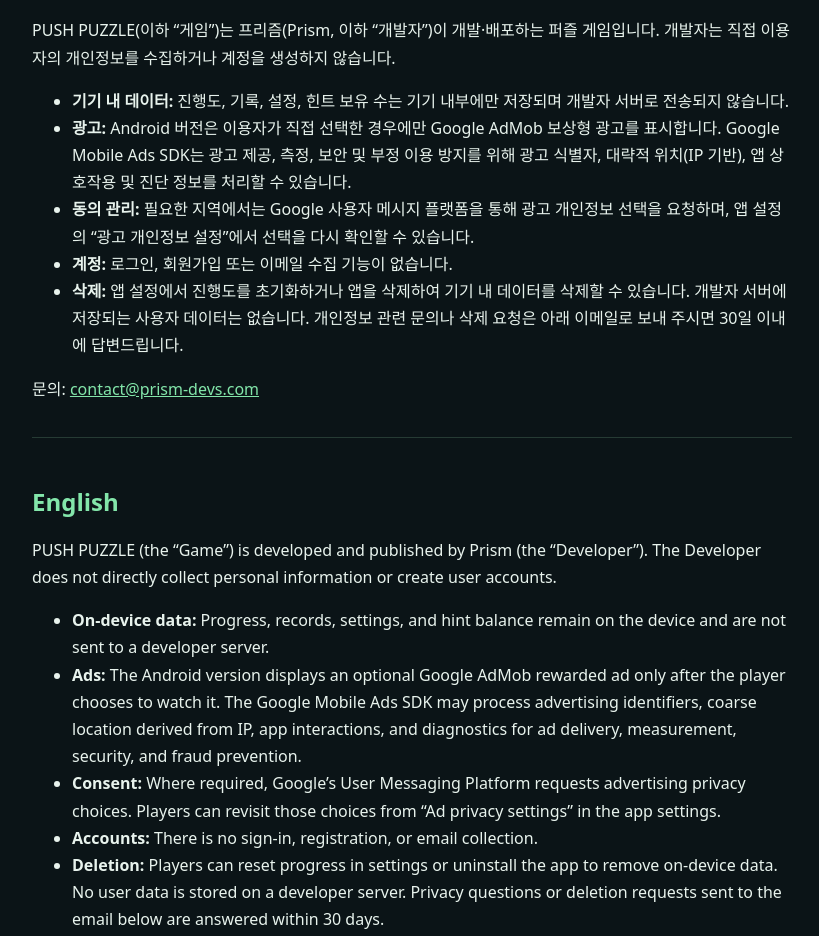
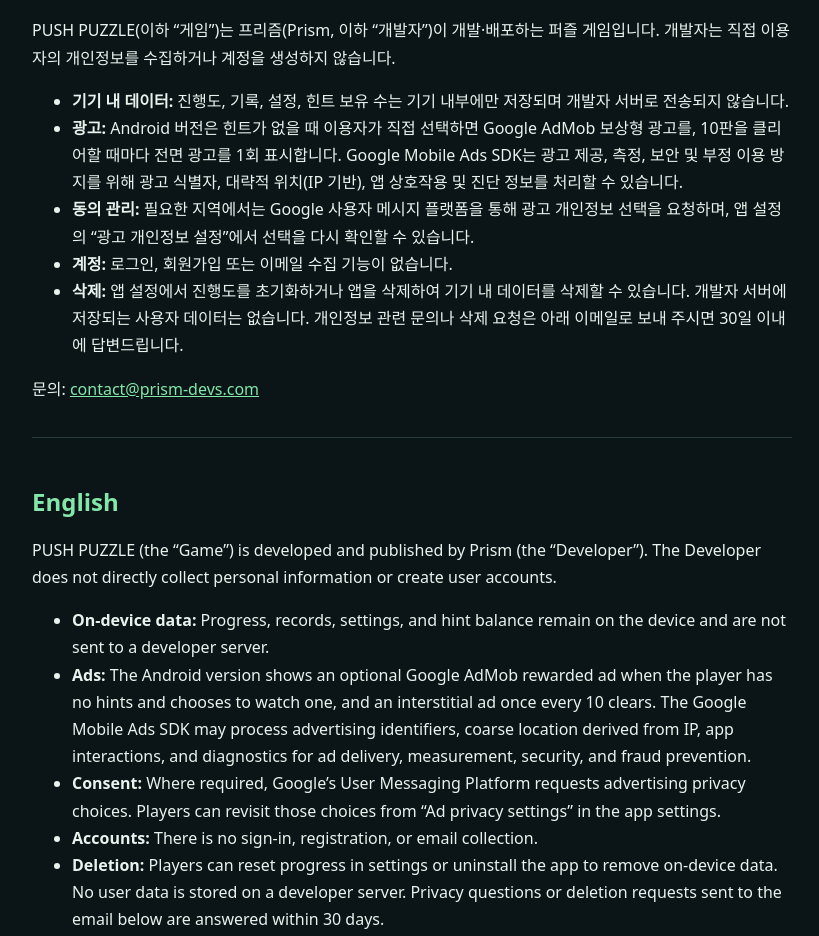
Before and after one commit to jbkim-dev/jbkim-dev.github.io, a plain HTML site: page push-puzzle/privacy.html in a window 1280 px wide. Shown: the part 226-1162 px from the top of the page, without its empty margins (228-1047 px from the left). Drawn offline with Linux system fonts and the light colour scheme.

Commit message:
push-puzzle, zodiac-triple: update ad cadence in privacy pages
Co-Authored-By: Claude Opus 5.5 <noreply@anthropic.com>

```diff
--- a/push-puzzle/privacy.html
+++ b/push-puzzle/privacy.html
@@ -25,7 +25,7 @@
   <p>PUSH PUZZLE(이하 “게임”)는 프리즘(Prism, 이하 “개발자”)이 개발·배포하는 퍼즐 게임입니다. 개발자는 직접 이용자의 개인정보를 수집하거나 계정을 생성하지 않습니다.</p>
   <ul>
     <li><strong>기기 내 데이터:</strong> 진행도, 기록, 설정, 힌트 보유 수는 기기 내부에만 저장되며 개발자 서버로 전송되지 않습니다.</li>
-    <li><strong>광고:</strong> Android 버전은 이용자가 직접 선택한 경우에만 Google AdMob 보상형 광고를 표시합니다. Google Mobile Ads SDK는 광고 제공, 측정, 보안 및 부정 이용 방지를 위해 광고 식별자, 대략적 위치(IP 기반), 앱 상호작용 및 진단 정보를 처리할 수 있습니다.</li>
+    <li><strong>광고:</strong> Android 버전은 힌트가 없을 때 이용자가 직접 선택하면 Google AdMob 보상형 광고를, 10판을 클리어할 때마다 전면 광고를 1회 표시합니다. Google Mobile Ads SDK는 광고 제공, 측정, 보안 및 부정 이용 방지를 위해 광고 식별자, 대략적 위치(IP 기반), 앱 상호작용 및 진단 정보를 처리할 수 있습니다.</li>
     <li><strong>동의 관리:</strong> 필요한 지역에서는 Google 사용자 메시지 플랫폼을 통해 광고 개인정보 선택을 요청하며, 앱 설정의 “광고 개인정보 설정”에서 선택을 다시 확인할 수 있습니다.</li>
     <li><strong>계정:</strong> 로그인, 회원가입 또는 이메일 수집 기능이 없습니다.</li>
     <li id="delete"><strong>삭제:</strong> 앱 설정에서 진행도를 초기화하거나 앱을 삭제하여 기기 내 데이터를 삭제할 수 있습니다. 개발자 서버에 저장되는 사용자 데이터는 없습니다. 개인정보 관련 문의나 삭제 요청은 아래 이메일로 보내 주시면 30일 이내에 답변드립니다.</li>
@@ -37,7 +37,7 @@
     <p>PUSH PUZZLE (the “Game”) is developed and published by Prism (the “Developer”). The Developer does not directly collect personal information or create user accounts.</p>
     <ul>
       <li><strong>On-device data:</strong> Progress, records, settings, and hint balance remain on the device and are not sent to a developer server.</li>
-      <li><strong>Ads:</strong> The Android version displays an optional Google AdMob rewarded ad only after the player chooses to watch it. The Google Mobile Ads SDK may process advertising identifiers, coarse location derived from IP, app interactions, and diagnostics for ad delivery, measurement, security, and fraud prevention.</li>
+      <li><strong>Ads:</strong> The Android version shows an optional Google AdMob rewarded ad when the player has no hints and chooses to watch one, and an interstitial ad once every 10 clears. The Google Mobile Ads SDK may process advertising identifiers, coarse location derived from IP, app interactions, and diagnostics for ad delivery, measurement, security, and fraud prevention.</li>
       <li><strong>Consent:</strong> Where required, Google’s User Messaging Platform requests advertising privacy choices. Players can revisit those choices from “Ad privacy settings” in the app settings.</li>
       <li><strong>Accounts:</strong> There is no sign-in, registration, or email collection.</li>
       <li><strong>Deletion:</strong> Players can reset progress in settings or uninstall the app to remove on-device data. No user data is stored on a developer server. Privacy questions or deletion requests sent to the email below are answered within 30 days.</li>
```
Also changed, not shown: zodiac-triple/privacy.html (+1 -1 lines).
